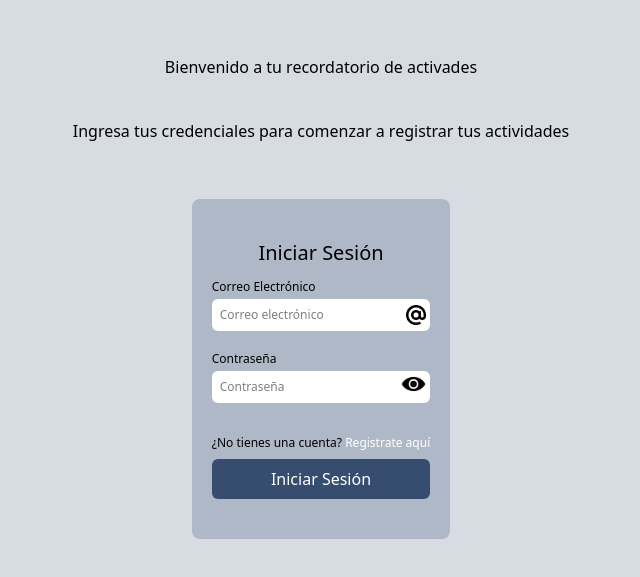
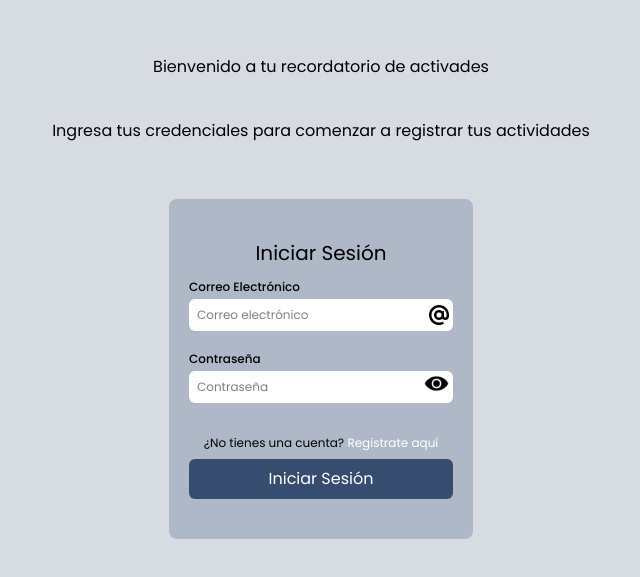
Before and after one commit to Recordatorio-app/Recordatorio-app-frontend, a Next.js app: page / in a window 1280 px wide. Shown: the part 115-692 px from the top of the page, without its empty margins (319-959 px from the left). Built offline with nearby package versions, Linux system fonts and the light colour scheme.

Commit message:
styles: Adding SEO for positioning and modifying the app's font-family

```diff
--- a/app/globals.css
+++ b/app/globals.css
@@ -13,7 +13,6 @@
 @theme inline {
   --color-background: var(--background);
   --color-foreground: var(--foreground);
-  --font-poppins: 'Poppins', sans-serif;
   --color-one: var(--one);
   --color-two: var(--two);
   --color-three: var(--three);
@@ -23,6 +22,7 @@
 
 @media (prefers-color-scheme: dark) {
   :root {
+    --font-sans:var(--font-poppins);
     --background: #0a0a0a;
     --foreground: #ededed;
   }
@@ -41,3 +41,7 @@
 .animate-fadeIn {
   animation: fadeIn 0.2s ease-out;
 }
+
+body {
+  font-family: var(--font-poppins), system-ui, sans-serif;
+}
--- a/app/layout.tsx
+++ b/app/layout.tsx
@@ -1,5 +1,5 @@
 import type { Metadata } from "next";
-import { Geist, Geist_Mono } from "next/font/google";
+import { Geist, Geist_Mono, Poppins } from "next/font/google";
 import "./globals.css";
 import { AuthProvider } from "@/context/AuthContext";
 import { ThemeProvider } from "@/context/ThemeContext";
@@ -14,9 +14,30 @@ const geistMono = Geist_Mono({
   subsets: ["latin"],
 });
 
+const poppins = Poppins({
+  subsets: ["latin"],
+  weight: ["300", "400", "500", "600", "700"],
+  variable: "--font-poppins",
+  display: "swap",
+});
+
+
 export const metadata: Metadata = {
   title: "Recordatorio App",
-  description: "Generated by create next app",
+  description:
+    "Recordatorio App es una aplicación web moderna para gestionar tareas y recordatorios con notificaciones en tiempo real. Organiza tus pendientes, recibe alertas automáticas y mejora tu productividad desde cualquier dispositivo.",
+  icons: {
+    icon: "/icons/notification.png",
+  },
+  keywords: [
+    "recordatorios",
+    "tareas",
+    "todo app",
+    "productividad",
+    "notificaciones",
+    "gestión de tareas",
+    "aplicación web",
+  ],
 };
 
 export default function RootLayout({
@@ -27,7 +48,7 @@ export default function RootLayout({
   return (
     <html lang="en">
       <body
-        className={`${geistSans.variable} ${geistMono.variable} antialiased`}
+        className={`${poppins.variable} ${geistSans.variable} ${geistMono.variable} antialiased`}
       >
         <AuthProvider>
           <ThemeProvider>{children}</ThemeProvider>
```
